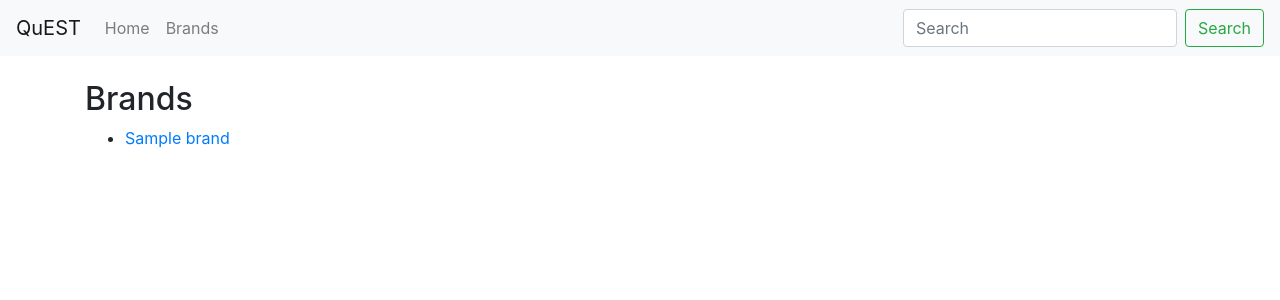
After one commit to kangea/IST303-G4-GroupProject, a Django app: page /brands in a window 1280 px wide. The commit adds this page. Shown: the top 300 px of the page. Run offline with Django 3.2, Linux system fonts and the light colour scheme; tables that the repository leaves empty hold one stand-in row (values such as "Sample post"); some libraries are stand-ins or nearby versions.

Commit message:
added brands page

```diff
--- a/products_monitor/templates/products_monitor/base.html
+++ b/products_monitor/templates/products_monitor/base.html
@@ -16,7 +16,7 @@
         <a class="nav-link" href="{% url 'products_monitor:index' %}">Home <span class="sr-only">(current)</span></a>
       </li>
       <li class="nav-item">
-        <a class="nav-link" href="#">Brands</a>
+        <a class="nav-link" href="{% url 'products_monitor:brands' %}">Brands</a>
       </li>
     </ul>
     <form class="form-inline my-2 my-lg-0">
@@ -26,7 +26,10 @@
   </div>
 </nav>
 
+<div class="container">
+
 {% block content %}{% endblock %}
 
+</div>
 </html>
 <footer></footer>
--- /dev/null
+++ b/products_monitor/templates/products_monitor/brands.html
@@ -0,0 +1,18 @@
+{% extends "products_monitor/base.html" %}
+
+{% block content %}
+<br>
+<div>
+  <h2>Brands</h2>
+  {% if brand_list %}
+    <ul>
+      {% for brand in brand_list %}
+        <li><a href="{{ brand.url }}">{{ brand.name }}</a></li>
+      {% endfor %}
+    </ul>
+  {% else %}
+      <p>No brands are available.</p>
+  {% endif %}
+</div>
+
+{% endblock %}
--- a/products_monitor/urls.py
+++ b/products_monitor/urls.py
@@ -4,5 +4,6 @@ from . import views
 
 app_name = 'products_monitor'
 urlpatterns = [
-    path('', views.IndexView.as_view(), name='index')
+    path('', views.IndexView.as_view(), name='index'),
+    path('brands', views.BrandView.as_view(), name='brands')
 ]
--- a/products_monitor/views.py
+++ b/products_monitor/views.py
@@ -11,3 +11,10 @@ class IndexView(generic.ListView):
 
     def get_queryset(self):
         return Brand.objects.all().order_by('name')
+
+class BrandView(generic.ListView):
+    template_name = 'products_monitor/brands.html'
+    context_object_name = 'brand_list'
+
+    def get_queryset(self):
+        return Brand.objects.all().order_by('name')
```
